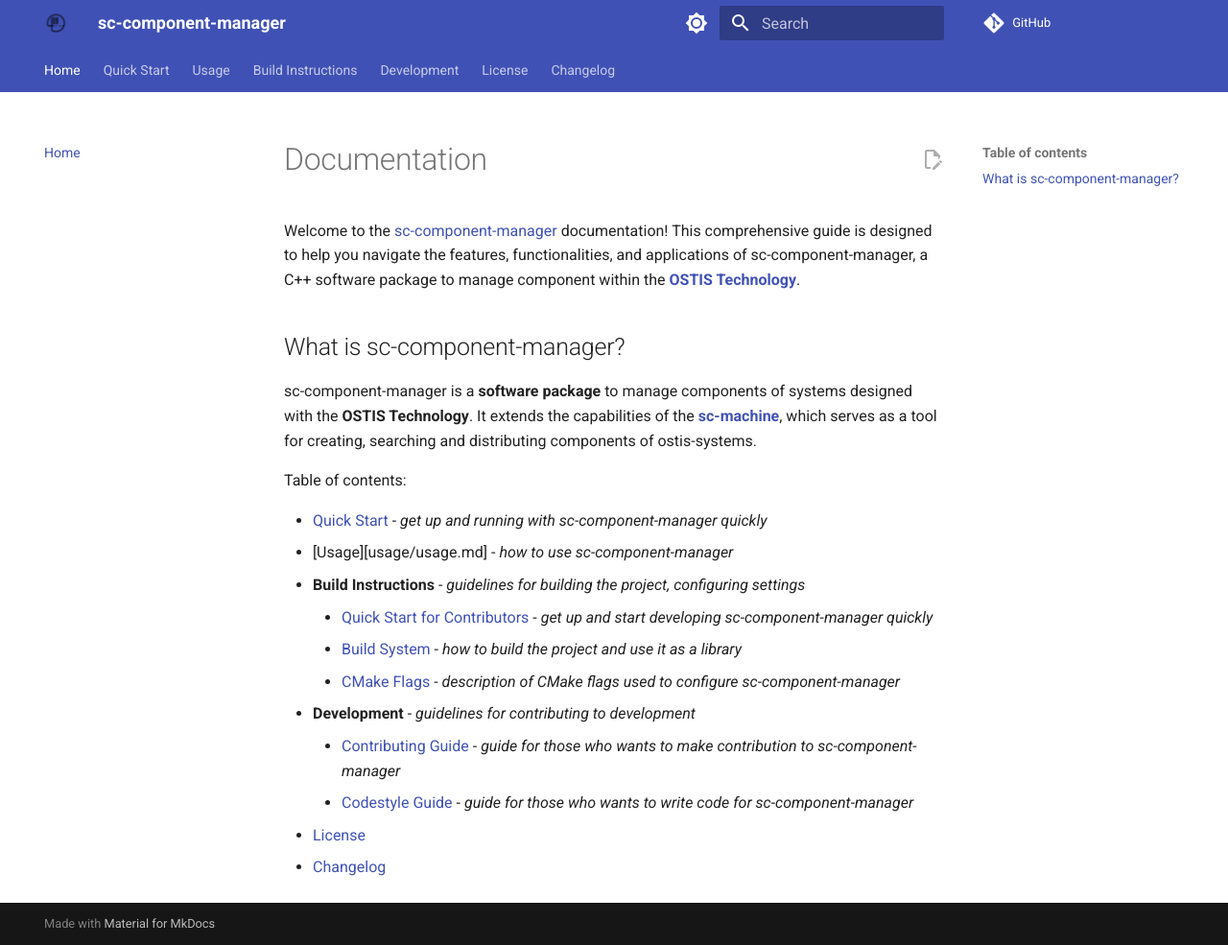
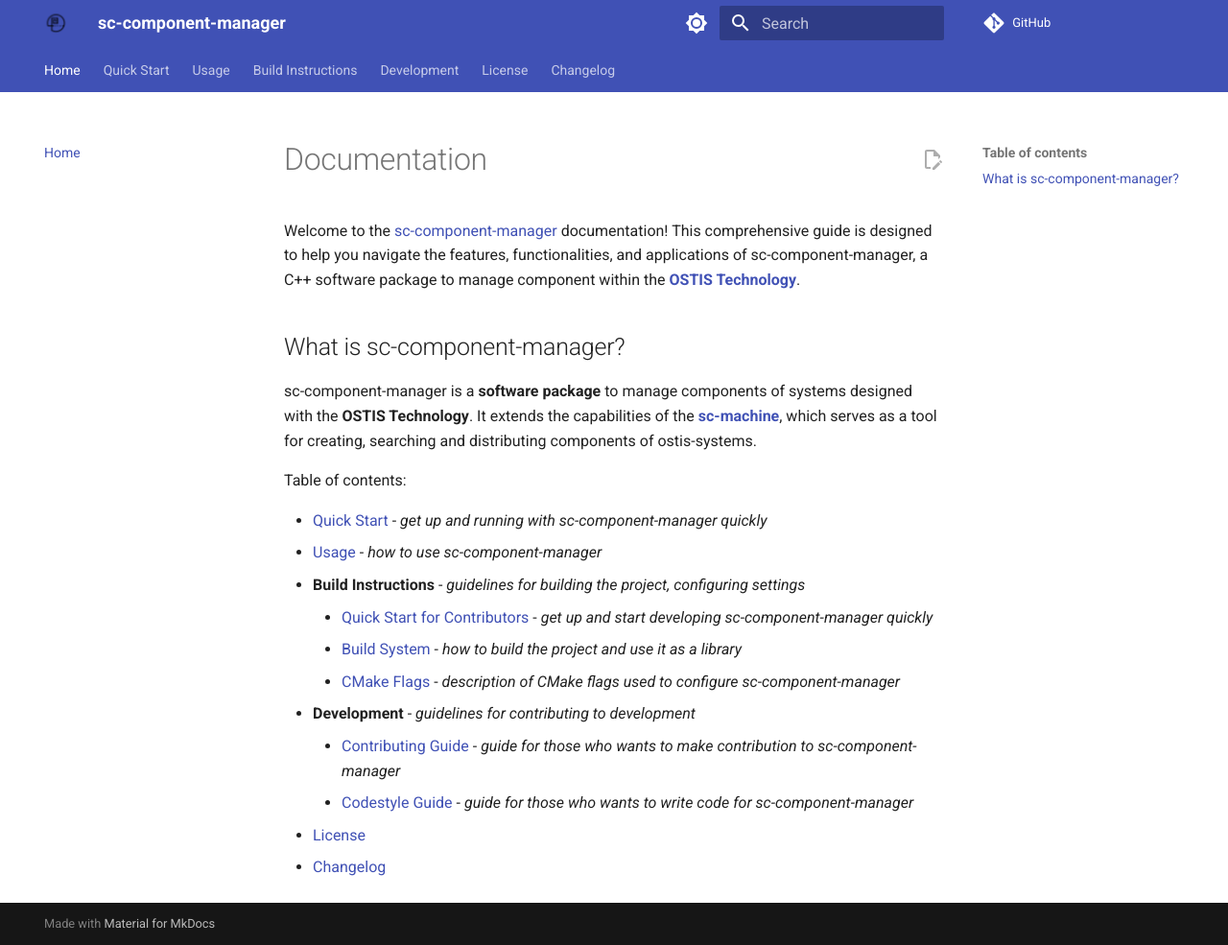
Before and after one commit to ostis-ai/sc-component-manager, an MkDocs documentation site: the page built from docs/index.md, in a window 1280 px wide and 985 px high. Shown: the whole window at 96% size. Built offline with MkDocs 1.6.1 and Material for MkDocs 9.7.7, drawn with Linux system fonts in a browser that asks for light colours; comment, search, counter and statistics services are not loaded.

Commit message:
[docs] Fix ref for usage.md

```diff
--- a/docs/index.md
+++ b/docs/index.md
@@ -9,7 +9,7 @@ sc-component-manager is a **software package** to manage components of systems d
 Table of contents:
 
 - [Quick Start](quick_start.md) - *get up and running with sc-component-manager quickly*
-- [Usage][usage/usage.md] - *how to use sc-component-manager*
+- [Usage](usage/usage.md) - *how to use sc-component-manager*
 - **Build Instructions** - *guidelines for building the project, configuring settings*
     * [Quick Start for Contributors](build/quick_start.md) - *get up and start developing sc-component-manager quickly*
     * [Build System](build/build_system.md) - *how to build the project and use it as a library*
```
